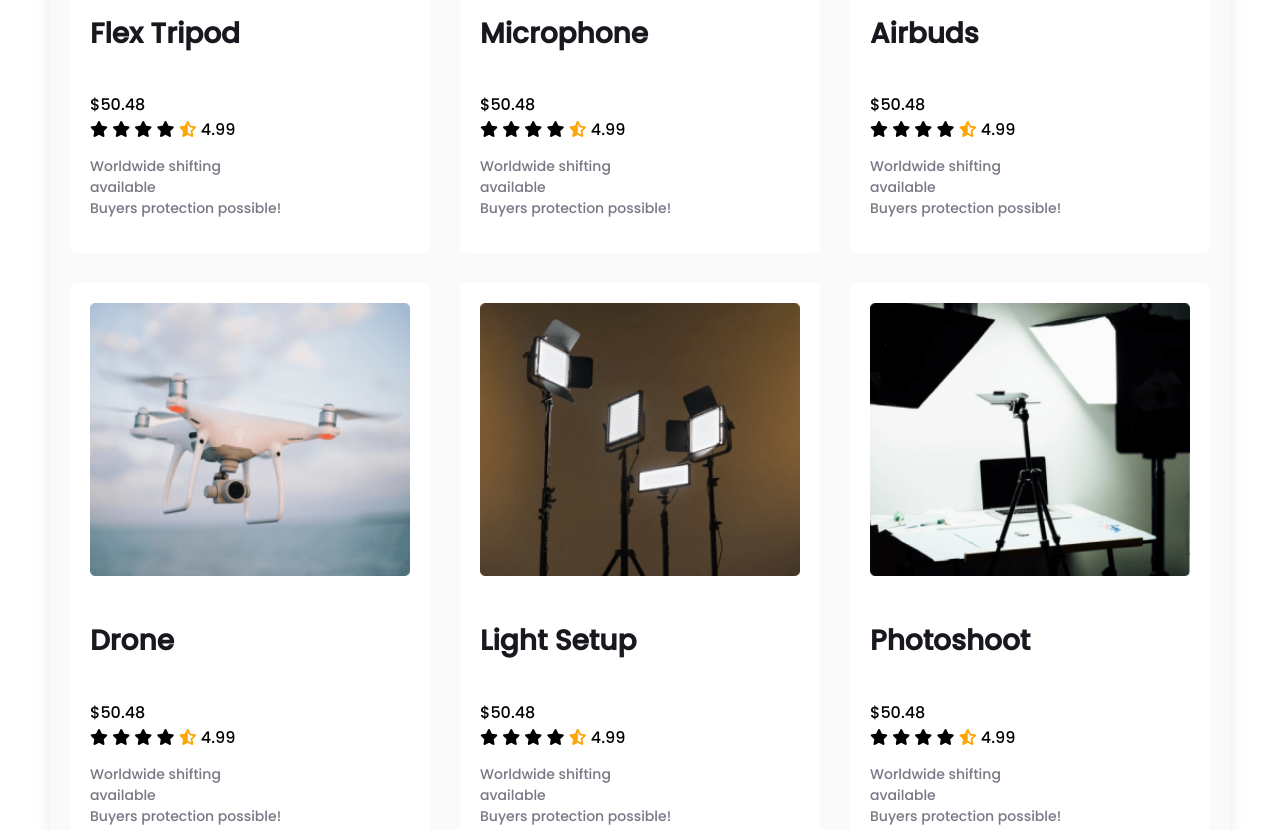
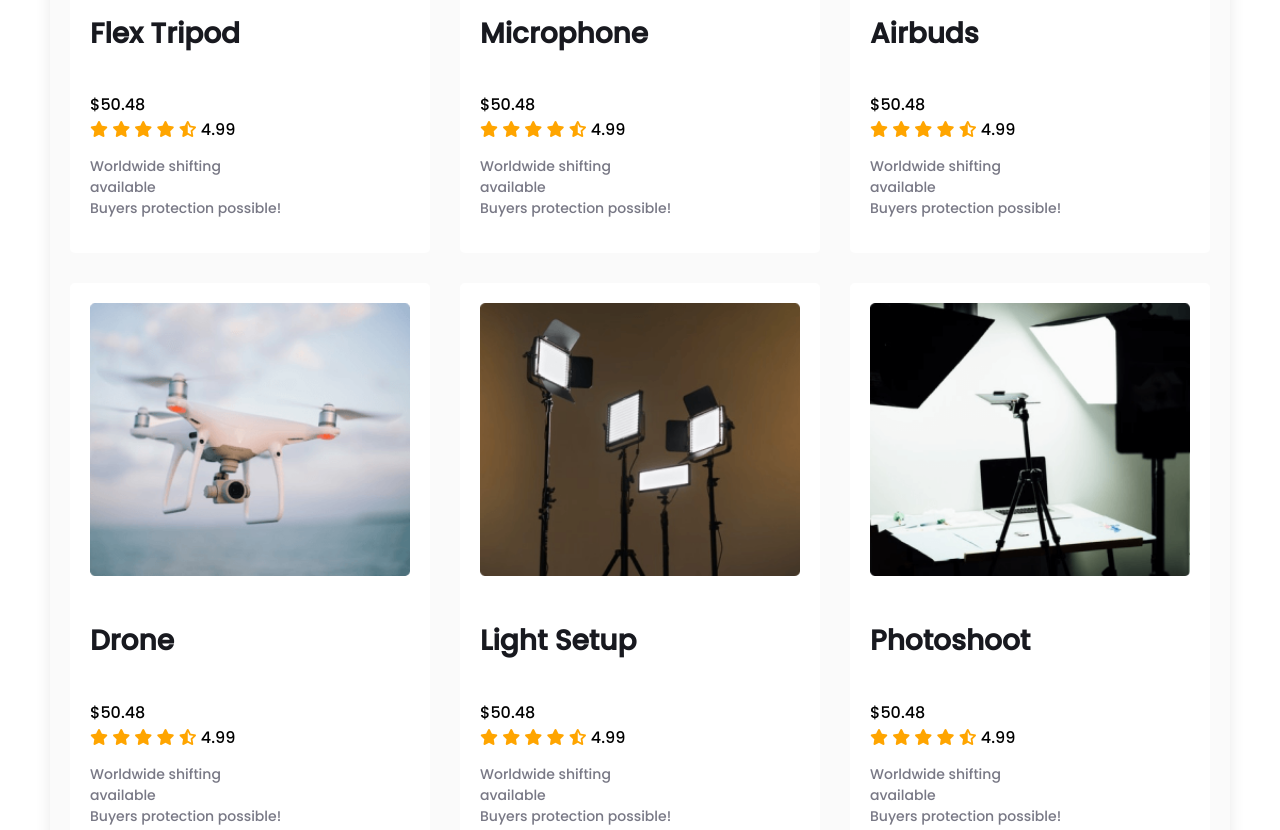
Before and after one commit to rbtanaya/Assignment-2, a plain HTML site: page index.html in a window 1280 px wide. Shown: the part 1320-2150 px from the top of the page. Drawn offline with Linux system fonts and the light colour scheme.

Commit message:
final push

```diff
--- a/css/style.css
+++ b/css/style.css
@@ -135,7 +135,7 @@ nav ul li a {
 .single-product img {
   width: 100%;
 }
-.sin i.fas.fa-star,
+i.fas.fa-star,
 .fas.fa-star-half-alt {
   color: orange;
 }
```
